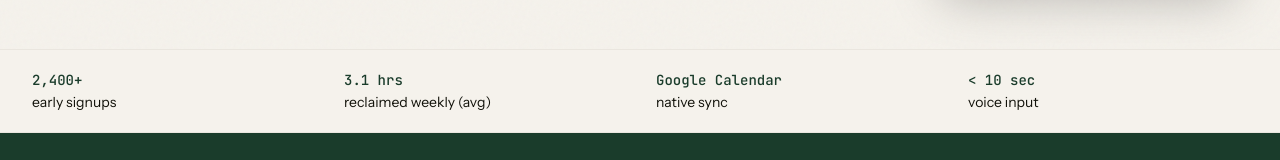
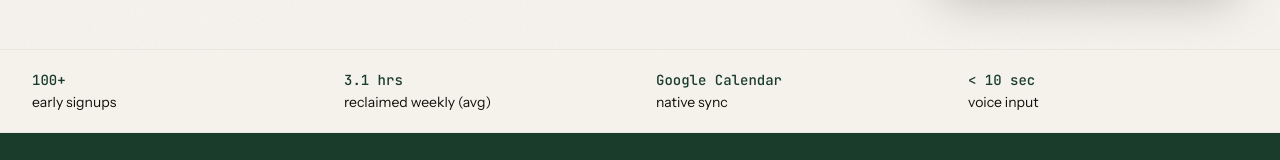
Before and after one commit to linomarrero/calspaces, a Next.js app: page / in a window 1280 px wide. Shown: the part 771-931 px from the top of the page. Built offline with nearby package versions, Linux system fonts and the light colour scheme; no server answers; the database is empty.

Commit message:
Update early signups value in CredibilityBar

```diff
--- a/components/CredibilityBar.tsx
+++ b/components/CredibilityBar.tsx
@@ -3,7 +3,7 @@
 import { motion } from "framer-motion";
 
 const items = [
-  { value: "2,400+", label: "early signups" },
+  { value: "100+", label: "early signups" },
   { value: "3.1 hrs", label: "reclaimed weekly (avg)" },
   { value: "Google Calendar", label: "native sync" },
   { value: "< 10 sec", label: "voice input" },
```
